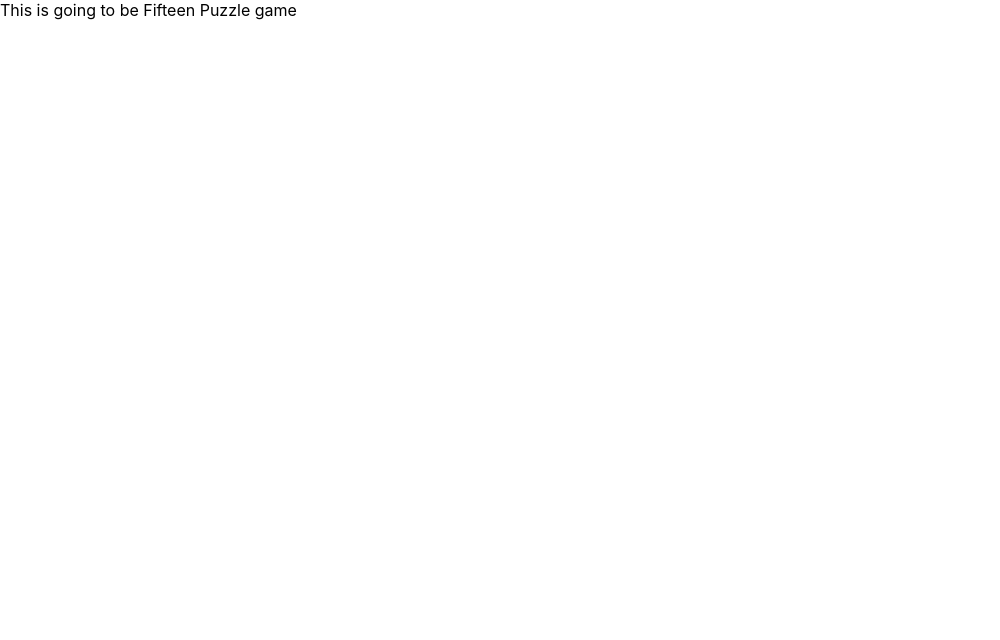
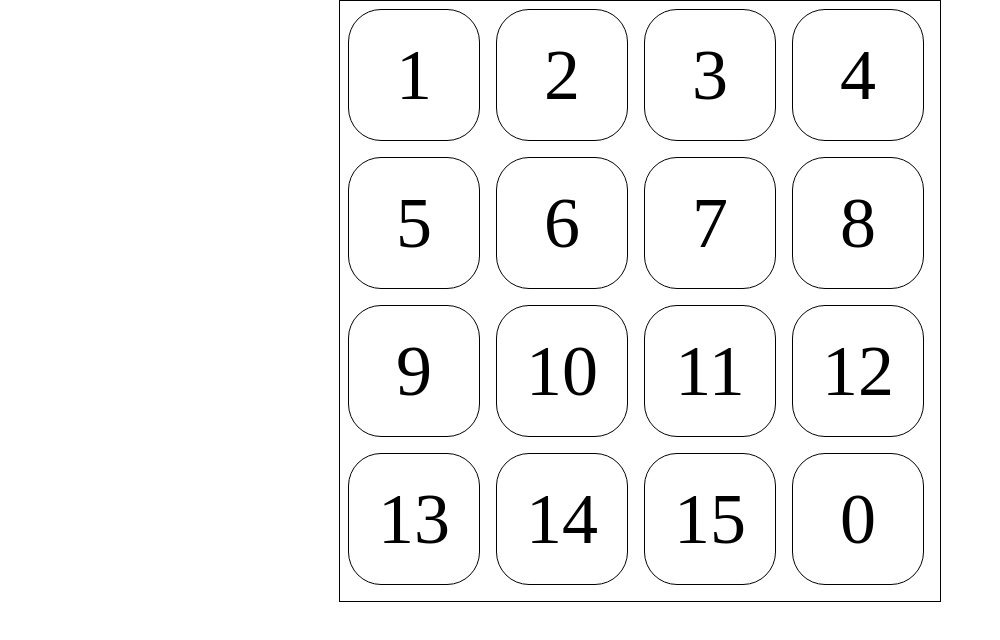
Before and after one commit to metkram/reactjs-fifteen-puzzle, a React app: page / in a window 1280 px wide. Shown: the whole page, without its empty margins (0-1000 px from the left). Built offline with nearby package versions, Linux system fonts and the light colour scheme.

Commit message:
add basic react classes and css

```diff
--- /dev/null
+++ b/src/Board.js
@@ -0,0 +1,42 @@
+import React from "react";
+import Tile from "./Tile";
+
+class Board extends React.Component {
+  createTile(number) {
+    return(
+      <Tile number={number} />
+    );
+  }
+  render() {
+    return(
+      <div>
+        <div className={"line"}>
+          {this.createTile(1)}
+          {this.createTile(2)}
+          {this.createTile(3)}
+          {this.createTile(4)}
+        </div>
+        <div className={"line"}>
+          {this.createTile(5)}
+          {this.createTile(6)}
+          {this.createTile(7)}
+          {this.createTile(8)}
+        </div>
+        <div className={"line"}>
+          {this.createTile(9)}
+          {this.createTile(10)}
+          {this.createTile(11)}
+          {this.createTile(12)}
+        </div>
+        <div className={"line"}>
+          {this.createTile(13)}
+          {this.createTile(14)}
+          {this.createTile(15)}
+          {this.createTile(0)}
+        </div>
+      </div>
+    );
+  }
+}
+
+export default Board;
--- /dev/null
+++ b/src/Tile.js
@@ -0,0 +1,14 @@
+import React from "react";
+
+class Tile extends React.Component {
+  render() {
+    const className = "tile";
+    return(
+      <div className={className}>
+        <p className={"number"}>{this.props.number}</p>
+      </div>
+    );
+  }
+}
+
+export default Tile;
--- a/src/index.css
+++ b/src/index.css
@@ -1,13 +1,28 @@
 body {
   margin: 0;
-  font-family: -apple-system, BlinkMacSystemFont, 'Segoe UI', 'Roboto', 'Oxygen',
-    'Ubuntu', 'Cantarell', 'Fira Sans', 'Droid Sans', 'Helvetica Neue',
-    sans-serif;
-  -webkit-font-smoothing: antialiased;
-  -moz-osx-font-smoothing: grayscale;
 }
 
-code {
-  font-family: source-code-pro, Menlo, Monaco, Consolas, 'Courier New',
-    monospace;
+.board {
+  width: 600px;
+  height: 600px;
+  border: 1px solid #000;
+  margin: auto;
 }
+
+.tile {
+  width: 130px;
+  height: 130px;
+  border: 1px solid #000;
+  border-radius: 25%;
+  margin: 8px;
+  padding: 0;
+  float: left;
+  font-size: 72px;
+  text-align: center;
+}
+
+.number {
+  line-height: 130px;
+  height: 130px;
+  margin: 0;
+}
--- a/src/index.js
+++ b/src/index.js
@@ -1,12 +1,14 @@
-import React from 'react';
-import ReactDOM from 'react-dom';
+import React from "react";
+import ReactDOM from "react-dom";
+import Board from "./Board"
 import './index.css';
 
 class Game extends React.Component {
   render() {
+    const className = "board";
     return(
-      <div>
-        This is going to be Fifteen Puzzle game
+      <div className={className}>
+        <Board />
       </div>
     );
   }
```
